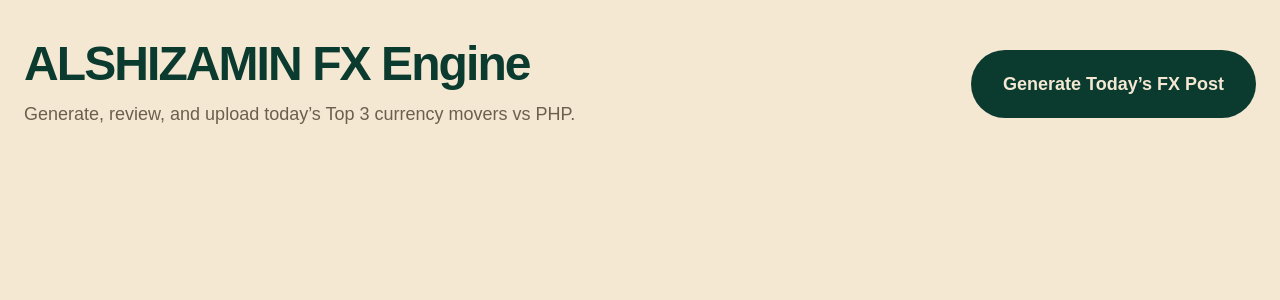
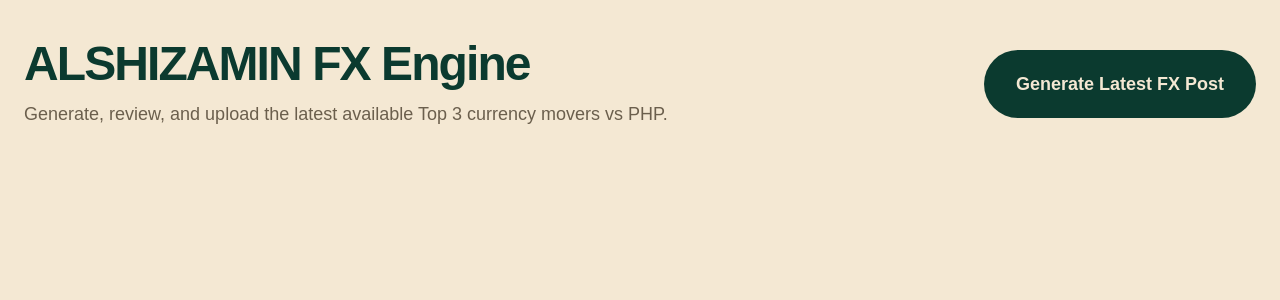
Before and after one commit to princeoncada/fx-post-engine, a Next.js app: page / in a window 1280 px wide. Shown: the top 300 px of the page. Built offline with nearby package versions, Linux system fonts and the light colour scheme.

Commit message:
v1.0.1-alpha: update dashboard copy for latest FX data

```diff
--- a/app/page.tsx
+++ b/app/page.tsx
@@ -4,6 +4,7 @@ import { useState } from "react";
 
 type GenerateResult = {
   date: string;
+  retrievedDate: string;
   imagePaths: string[];
   caption: string;
   movers: {
@@ -75,7 +76,7 @@ export default function Home() {
             </h1>
 
             <p className="mt-3 text-lg text-[#6B5F4D]">
-              Generate, review, and upload today’s Top 3 currency movers vs PHP.
+              Generate, review, and upload the latest available Top 3 currency movers vs PHP.
             </p>
           </div>
 
@@ -84,7 +85,7 @@ export default function Home() {
             disabled={loading || uploading}
             className="rounded-full bg-[#0B3A2F] px-8 py-5 text-lg font-black text-[#F4E8D3] transition-all hover:-translate-y-1 disabled:opacity-60"
           >
-            {loading ? "Generating..." : "Generate Today’s FX Post"}
+            {loading ? "Generating..." : "Generate Latest FX Post"}
           </button>
         </div>
 
@@ -96,9 +97,12 @@ export default function Home() {
                   Card Preview
                 </h2>
 
-                <p className="text-lg font-semibold text-[#6B5F4D]">
-                  {data.date}
-                </p>
+                <div className="text-right text-lg font-semibold text-[#6B5F4D]">
+                  <p>Latest market data: {data.date}</p>
+                  <p className="text-sm uppercase tracking-[0.14em] text-[#9B762C]">
+                    Retrieved: {data.retrievedDate} PHT
+                  </p>
+                </div>
               </div>
 
               <div className="mt-6 grid gap-8 lg:grid-cols-3">
```
